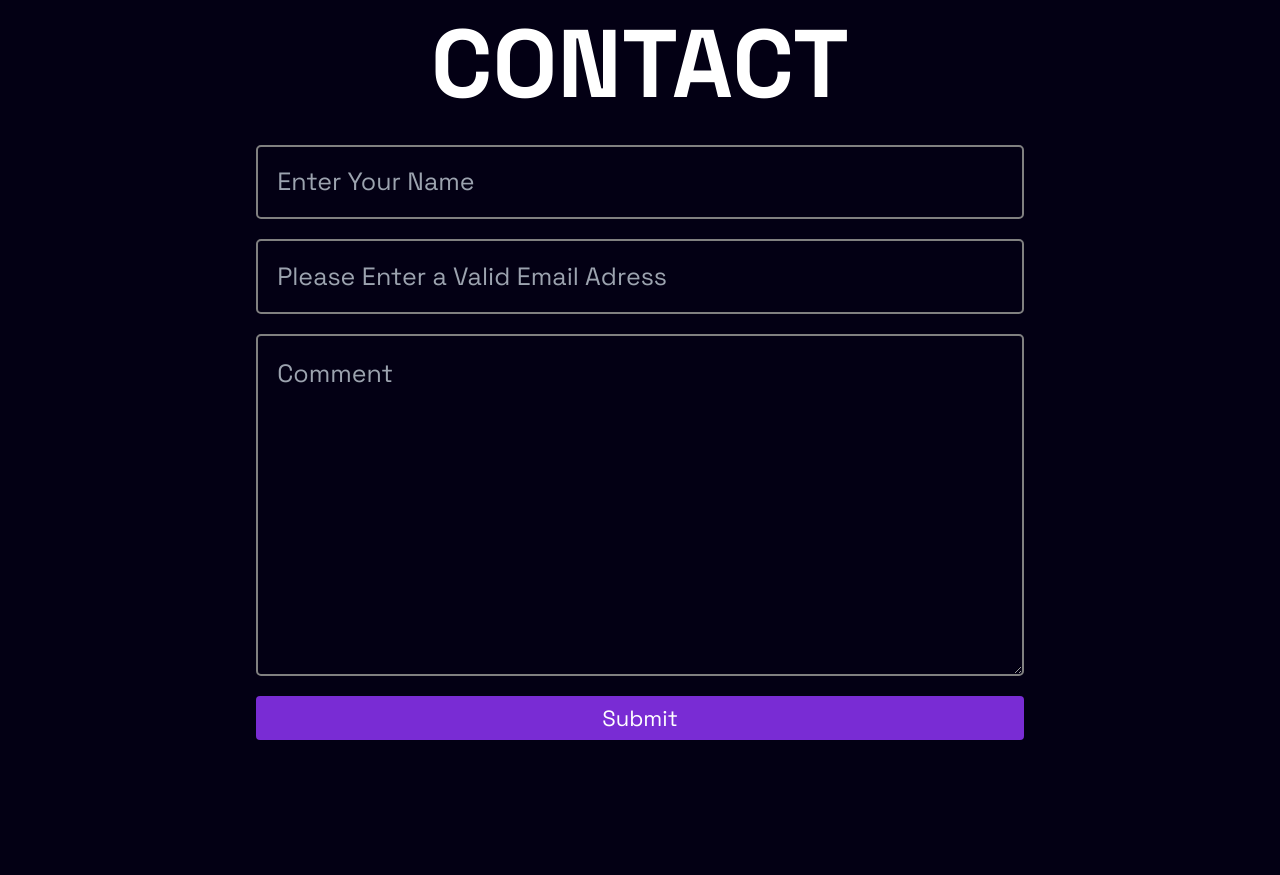
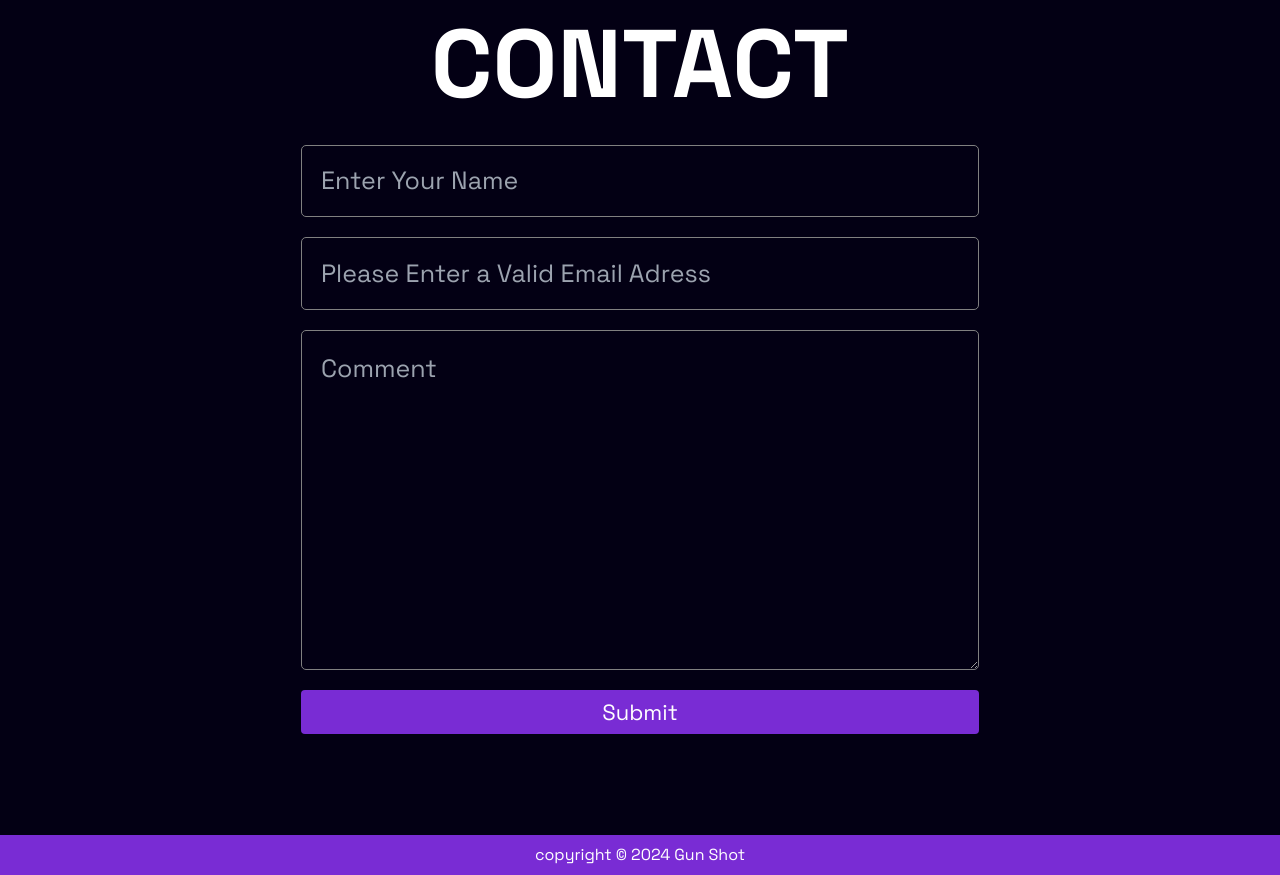
Before and after one commit to Soumyajit2005/codecraftps1, a plain HTML site: page index.html in a window 1280 px wide. Shown: the part 2563-3438 px from the top of the page. Before the commit the page ends 3398 px from the top, so only its background shows below. Drawn offline with nearby package versions, Linux system fonts and the light colour scheme; a web font is replaced by a local one.

Commit message:
Added footer

```diff
--- a/index.html
+++ b/index.html
@@ -10,7 +10,7 @@
         @import url('https://fonts.googleapis.com/css2?family=Keania+One&family=Space+Grotesk:wght@300..700&display=swap');
         </style>
 
-    <title>Game</title>
+    <title>Gun Shot</title>
   </head>
   <body class="bg-[#030014]">
 
@@ -115,7 +115,7 @@
         </div>
     </section>
 
-    <section id="contact" class="contact w-[60%] m-auto h-[100vh] mb-8 mt-8">
+    <section id="contact" class="contact w-[53%] m-auto h-[100vh] mb-8 mt-8">
         <h1 class="font-[700] text-[96px] leading-[122.5px] text-center text-white">CONTACT</h1>
         <form action="" class="flex flex-col justify-center items-center">
             <input type="text" name="" id="" class="mt-[20px]" placeholder="Enter Your Name">
@@ -124,5 +124,9 @@
             <button type="submit" class="p-2 bg-[#792CD4] text-white rounded w-full mt-[20px] font-[400] text-[22px] leading-[28.07px]">Submit</button>
         </form>
     </section>
+
+    <footer class="text-white w-[100%] bg-[#792CD4] flex justify-center items-center font-[400] text-[16px] leading-[24px] p-2">
+        copyright © 2024 Gun Shot
+    </footer>
   </body>
 </html>
--- a/style.css
+++ b/style.css
@@ -65,7 +65,7 @@ Line height
     color: white !important;
     width: 100%;
     padding: 1.2rem !important;
-    border: 2px solid gray;
+    border: 1px solid gray;
     font-weight: 400;
     font-size: 25px !important;
     line-height: 31.9px;
```
